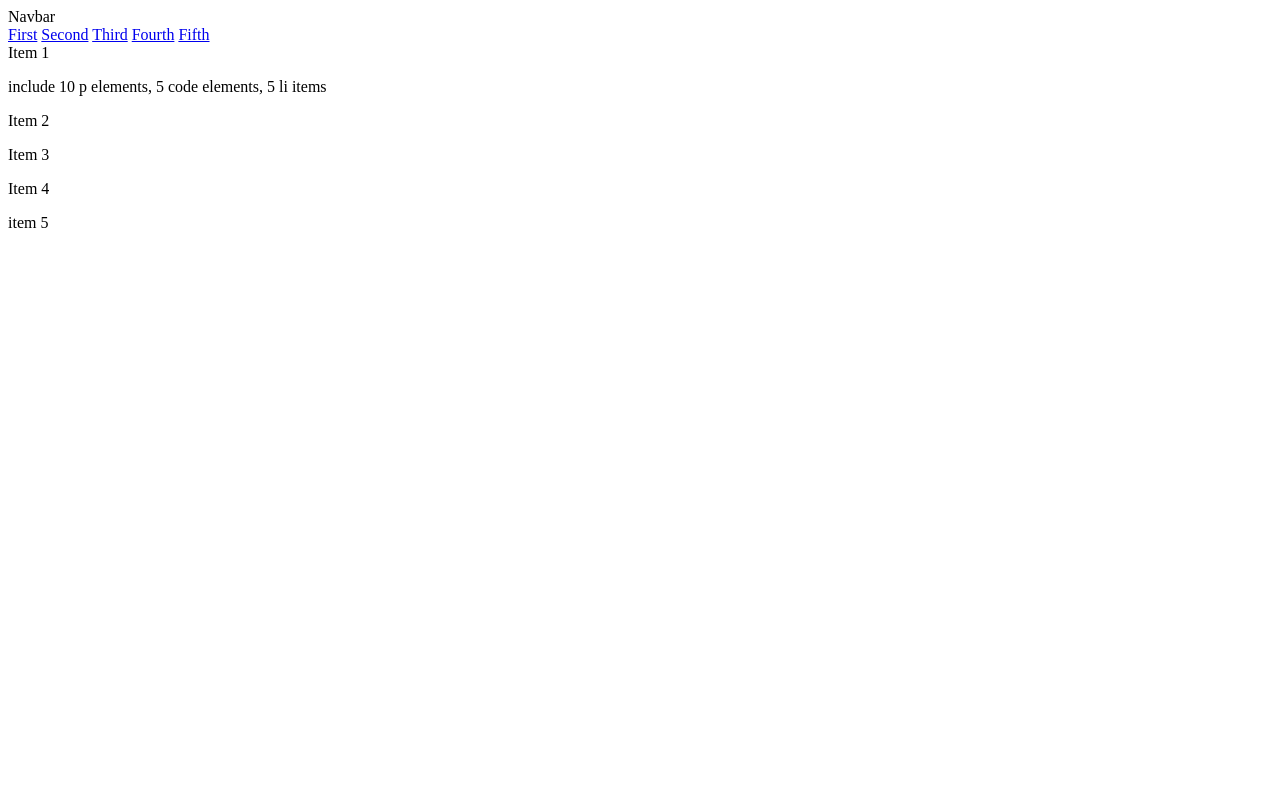
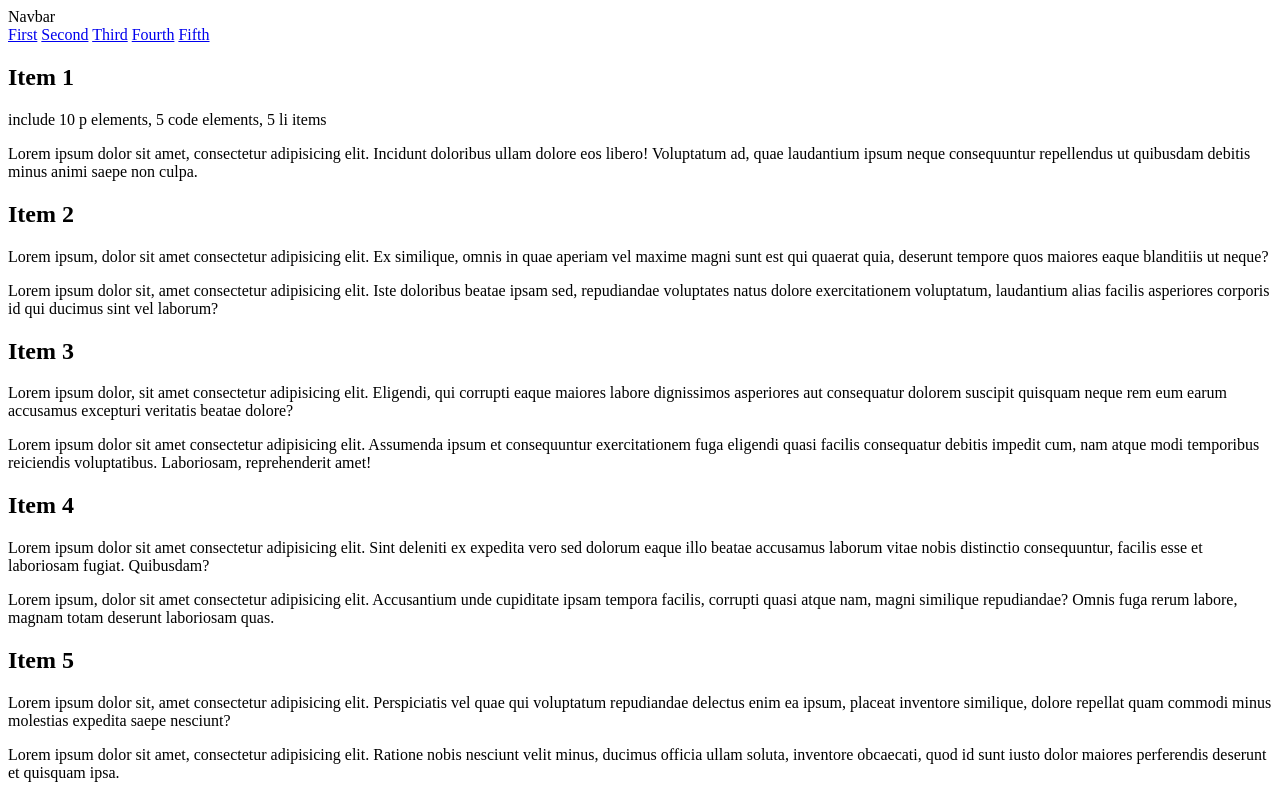
Before and after one commit to bp4924/technical-documentation-page, a plain HTML site: page index.html in a window 1280 px wide. Drawn offline with Linux system fonts and the light colour scheme.

Commit message:
filler text and headers

```diff
--- a/index.html
+++ b/index.html
@@ -18,29 +18,76 @@
       </nav>
       <section class="main-section">
         <header id="first-item">
-          Item 1
+          <h1>Item 1</h1>
           <p>include 10 p elements, 5 code elements, 5 li items</p>
-          <p></p>
+          <p>
+            Lorem ipsum dolor sit amet, consectetur adipisicing elit. Incidunt
+            doloribus ullam dolore eos libero! Voluptatum ad, quae laudantium
+            ipsum neque consequuntur repellendus ut quibusdam debitis minus
+            animi saepe non culpa.
+          </p>
         </header>
         <header id="second-item">
-          Item 2
-          <p></p>
-          <p></p>
+          <h1>Item 2</h1>
+          <p>
+            Lorem ipsum, dolor sit amet consectetur adipisicing elit. Ex
+            similique, omnis in quae aperiam vel maxime magni sunt est qui
+            quaerat quia, deserunt tempore quos maiores eaque blanditiis ut
+            neque?
+          </p>
+          <p>
+            Lorem ipsum dolor sit, amet consectetur adipisicing elit. Iste
+            doloribus beatae ipsam sed, repudiandae voluptates natus dolore
+            exercitationem voluptatum, laudantium alias facilis asperiores
+            corporis id qui ducimus sint vel laborum?
+          </p>
         </header>
         <header id="third-item">
-          Item 3
-          <p></p>
-          <p></p>
+          <h1>Item 3</h1>
+
+          <p>
+            Lorem ipsum dolor, sit amet consectetur adipisicing elit. Eligendi,
+            qui corrupti eaque maiores labore dignissimos asperiores aut
+            consequatur dolorem suscipit quisquam neque rem eum earum accusamus
+            excepturi veritatis beatae dolore?
+          </p>
+          <p>
+            Lorem ipsum dolor sit amet consectetur adipisicing elit. Assumenda
+            ipsum et consequuntur exercitationem fuga eligendi quasi facilis
+            consequatur debitis impedit cum, nam atque modi temporibus
+            reiciendis voluptatibus. Laboriosam, reprehenderit amet!
+          </p>
         </header>
         <header id="fourth-item">
-          Item 4
-          <p></p>
-          <p></p>
+          <h1>Item 4</h1>
+          <p>
+            Lorem ipsum dolor sit amet consectetur adipisicing elit. Sint
+            deleniti ex expedita vero sed dolorum eaque illo beatae accusamus
+            laborum vitae nobis distinctio consequuntur, facilis esse et
+            laboriosam fugiat. Quibusdam?
+          </p>
+          <p>
+            Lorem ipsum, dolor sit amet consectetur adipisicing elit.
+            Accusantium unde cupiditate ipsam tempora facilis, corrupti quasi
+            atque nam, magni similique repudiandae? Omnis fuga rerum labore,
+            magnam totam deserunt laboriosam quas.
+          </p>
         </header>
         <header id="fifth-item">
-          item 5
-          <p></p>
-          <p></p>
+          <h1>Item 5</h1>
+
+          <p>
+            Lorem ipsum dolor sit, amet consectetur adipisicing elit.
+            Perspiciatis vel quae qui voluptatum repudiandae delectus enim ea
+            ipsum, placeat inventore similique, dolore repellat quam commodi
+            minus molestias expedita saepe nesciunt?
+          </p>
+          <p>
+            Lorem ipsum dolor sit amet, consectetur adipisicing elit. Ratione
+            nobis nesciunt velit minus, ducimus officia ullam soluta, inventore
+            obcaecati, quod id sunt iusto dolor maiores perferendis deserunt et
+            quisquam ipsa.
+          </p>
         </header>
       </section>
     </main>
```
